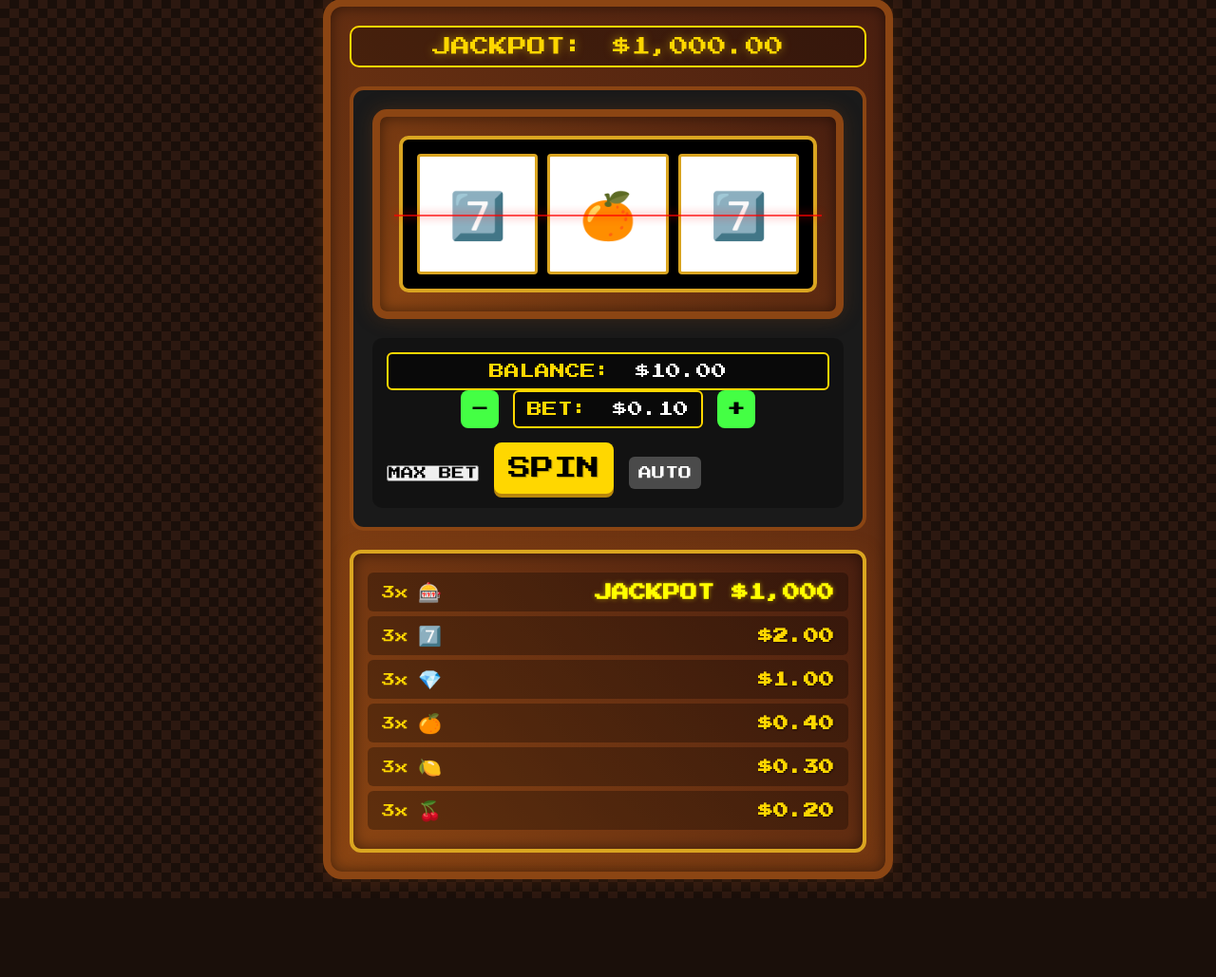
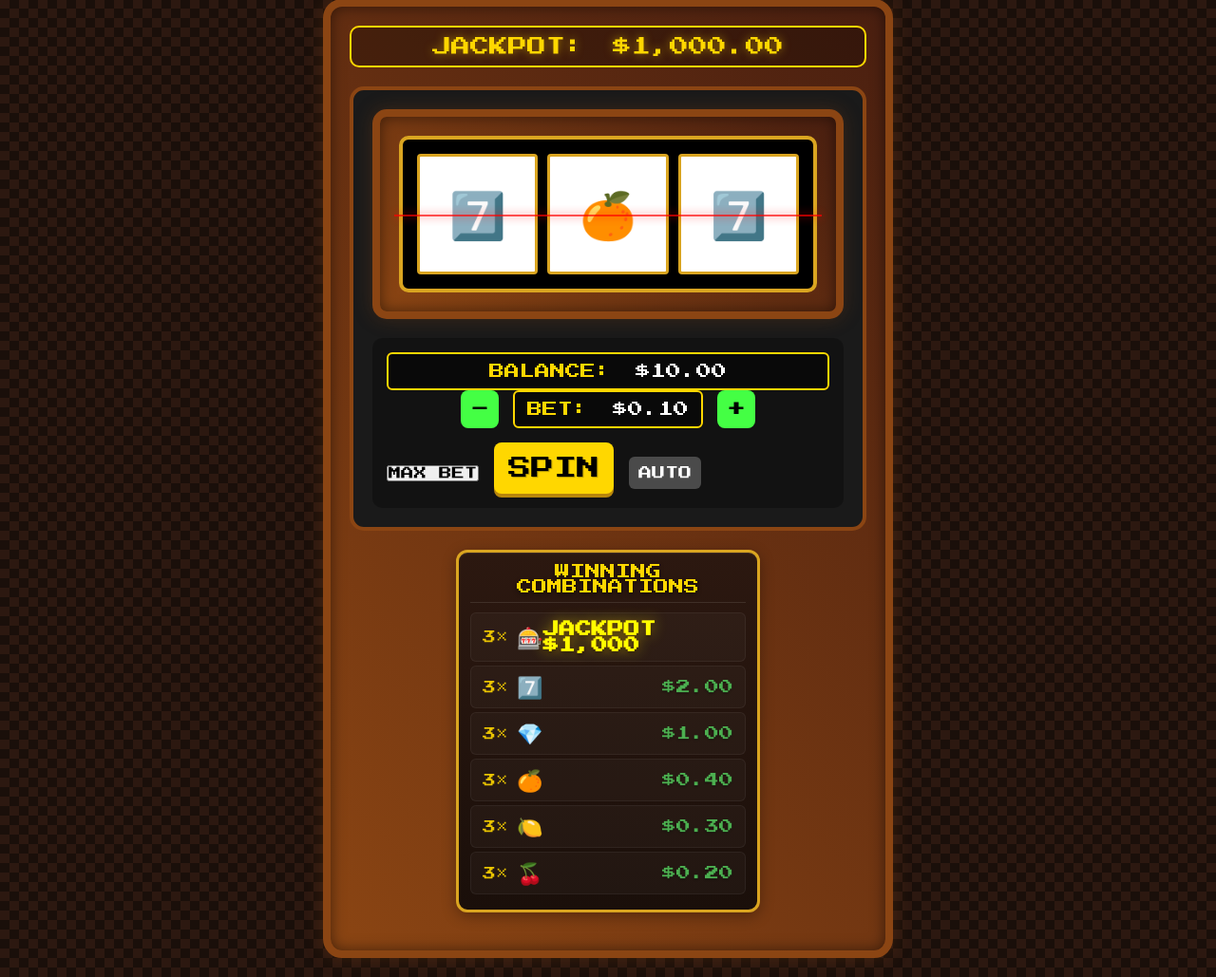
Before and after one commit to MaximumKingz/PixelSlots, a PHP site: page / in a window 1280 px wide. Shown: the part 21-1050 px from the top of the page at 95% size. Before the commit the page ends 967 px from the top, so only its background shows below. Run offline with PHP 8.4, Linux system fonts and the light colour scheme; some libraries are stand-ins or nearby versions.

Commit message:
Enhanced win table design with modern styling

```diff
--- a/index.html
+++ b/index.html
@@ -58,28 +58,47 @@
         </div>
 
         <div class="win-table">
+            <div class="win-table-title">Winning Combinations</div>
             <div class="win-row">
-                <div class="win-symbols">🎰</div>
+                <div class="win-symbols">
+                    <span class="win-multiplier">3×</span>
+                    <span>🎰</span>
+                </div>
                 <div class="win-amount jackpot">JACKPOT $1,000</div>
             </div>
             <div class="win-row">
-                <div class="win-symbols">7️⃣</div>
+                <div class="win-symbols">
+                    <span class="win-multiplier">3×</span>
+                    <span>7️⃣</span>
+                </div>
                 <div class="win-amount">$2.00</div>
             </div>
             <div class="win-row">
-                <div class="win-symbols">💎</div>
+                <div class="win-symbols">
+                    <span class="win-multiplier">3×</span>
+                    <span>💎</span>
+                </div>
                 <div class="win-amount">$1.00</div>
             </div>
             <div class="win-row">
-                <div class="win-symbols">🍊</div>
+                <div class="win-symbols">
+                    <span class="win-multiplier">3×</span>
+                    <span>🍊</span>
+                </div>
                 <div class="win-amount">$0.40</div>
             </div>
             <div class="win-row">
-                <div class="win-symbols">🍋</div>
+                <div class="win-symbols">
+                    <span class="win-multiplier">3×</span>
+                    <span>🍋</span>
+                </div>
                 <div class="win-amount">$0.30</div>
             </div>
             <div class="win-row">
-                <div class="win-symbols">🍒</div>
+                <div class="win-symbols">
+                    <span class="win-multiplier">3×</span>
+                    <span>🍒</span>
+                </div>
                 <div class="win-amount">$0.20</div>
             </div>
         </div>
--- a/src/public/styles/main.css
+++ b/src/public/styles/main.css
@@ -383,68 +383,88 @@ body {
 }
 
 .win-table {
-    background: linear-gradient(45deg, var(--machine-border), var(--machine-inner));
-    border: 4px solid var(--reel-border);
+    background: linear-gradient(180deg, #2c1810, #1a0f0a);
+    border: 3px solid var(--reel-border);
     border-radius: 12px;
-    padding: 15px;
-    margin-top: 20px;
+    padding: 12px;
+    margin: 20px auto;
+    max-width: 320px;
     box-shadow:
-        0 0 20px rgba(139, 69, 19, 0.3),
-        inset 0 0 15px rgba(0, 0, 0, 0.5);
+        0 4px 15px rgba(0, 0, 0, 0.3),
+        inset 0 1px 1px rgba(255, 255, 255, 0.1);
+}
+
+.win-table-title {
+    text-align: center;
+    color: #FFD700;
+    font-size: 16px;
+    margin-bottom: 10px;
+    text-transform: uppercase;
+    text-shadow: 0 2px 4px rgba(0, 0, 0, 0.5);
+    padding-bottom: 8px;
+    border-bottom: 1px solid rgba(255, 255, 255, 0.1);
 }
 
 .win-row {
     display: flex;
     justify-content: space-between;
     align-items: center;
-    padding: 8px 15px;
-    margin: 5px 0;
-    background: rgba(0, 0, 0, 0.3);
+    padding: 8px 12px;
+    margin: 4px 0;
+    background: rgba(255, 255, 255, 0.03);
     border-radius: 6px;
-    transition: transform 0.2s ease;
+    border: 1px solid rgba(255, 255, 255, 0.05);
+    transition: all 0.2s ease;
 }
 
 .win-row:hover {
+    background: rgba(255, 255, 255, 0.05);
     transform: translateX(5px);
-    background: rgba(0, 0, 0, 0.4);
+    border-color: rgba(255, 215, 0, 0.2);
 }
 
 .win-symbols {
     display: flex;
     align-items: center;
-    font-size: 20px;
-    gap: 5px;
+    font-size: 22px;
 }
 
-.win-symbols::before {
-    content: '3x';
+.win-multiplier {
     font-size: 14px;
     color: #FFD700;
-    margin-right: 5px;
+    margin-right: 8px;
+    opacity: 0.9;
 }
 
 .win-amount {
-    font-size: 16px;
-    color: var(--primary-color);
-    text-shadow: 1px 1px 2px rgba(0, 0, 0, 0.5);
-    font-weight: bold;
+    font-size: 15px;
+    color: #4CAF50;
+    font-weight: 500;
+    text-shadow: 0 1px 2px rgba(0, 0, 0, 0.5);
 }
 
 .win-amount.jackpot {
     color: #FFD700;
-    font-size: 18px;
+    font-size: 17px;
+    font-weight: bold;
     text-shadow:
-        0 0 5px rgba(255, 215, 0, 0.5),
-        1px 1px 2px rgba(0, 0, 0, 0.5);
-    animation: glowPulse 2s infinite;
+        0 0 10px rgba(255, 215, 0, 0.3),
+        0 2px 4px rgba(0, 0, 0, 0.5);
+    animation: jackpotGlow 2s infinite;
 }
 
-@keyframes glowPulse {
+@keyframes jackpotGlow {
     0%, 100% {
         filter: brightness(1);
+        text-shadow:
+            0 0 10px rgba(255, 215, 0, 0.3),
+            0 2px 4px rgba(0, 0, 0, 0.5);
     }
     50% {
-        filter: brightness(1.3);
+        filter: brightness(1.2);
+        text-shadow:
+            0 0 15px rgba(255, 215, 0, 0.5),
+            0 2px 4px rgba(0, 0, 0, 0.5);
     }
 }
 
```
